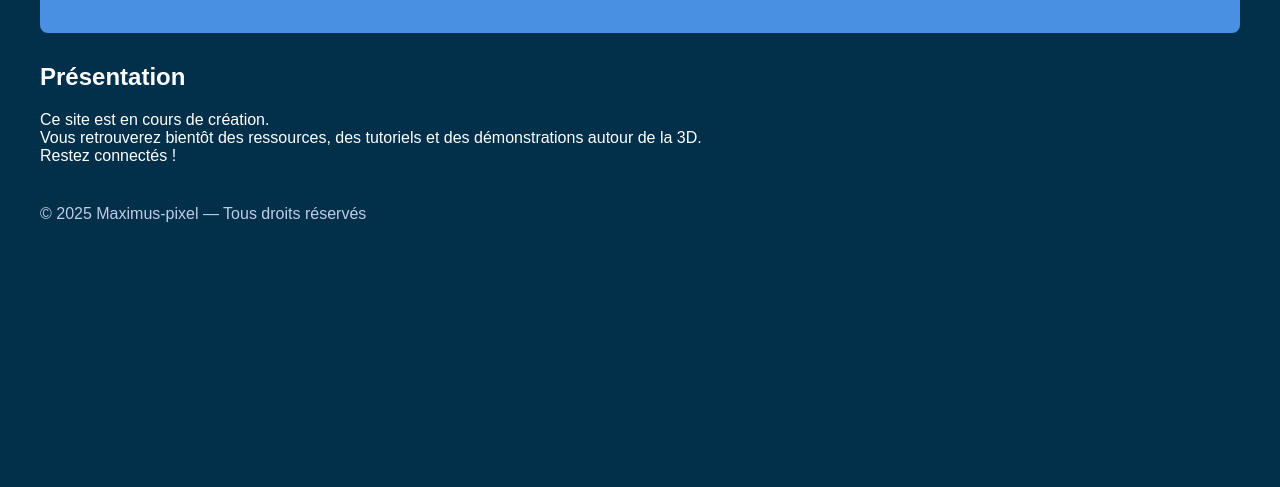
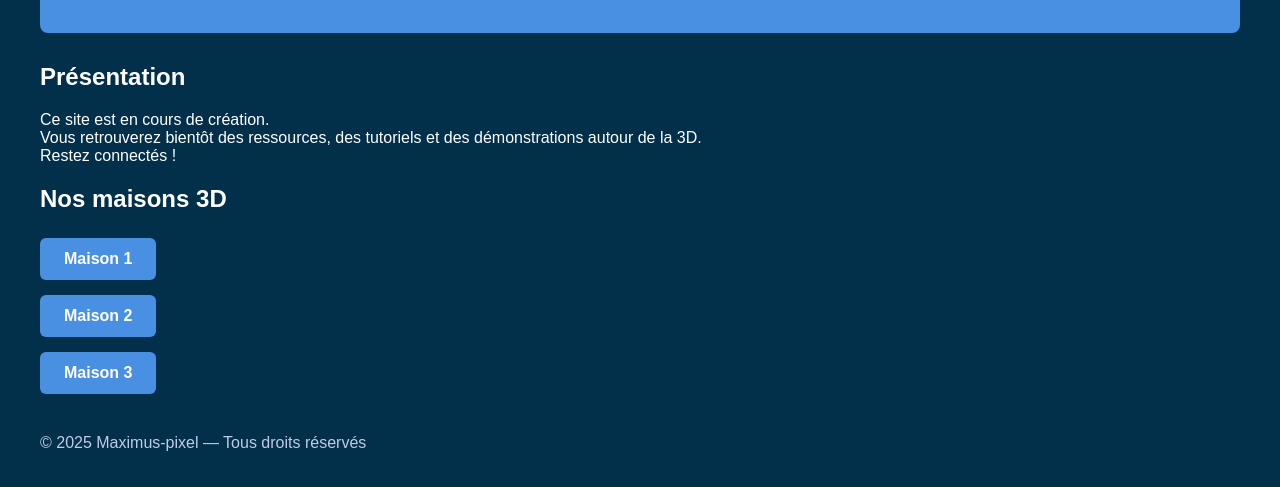
Before and after one commit to Maximus-pixel/3D-usine, a plain HTML site: page index.html in a window 1280 px wide. Shown: the part 161-648 px from the top of the page. Drawn offline with Linux system fonts and the light colour scheme.

Commit message:
Update index.html

```diff
--- a/index.html
+++ b/index.html
@@ -20,6 +20,27 @@
             margin-top: 30px;
             color: #fff; /* Texte blanc pour le contraste */
         }
+        .maisons-list {
+            margin-top: 25px;
+            padding: 0;
+            list-style: none;
+        }
+        .maisons-list li {
+            margin-bottom: 15px;
+        }
+        .maisons-list a {
+            display: inline-block;
+            padding: 12px 24px;
+            background: #4a90e2;
+            color: #fff;
+            border-radius: 6px;
+            text-decoration: none;
+            font-weight: bold;
+            transition: background 0.2s;
+        }
+        .maisons-list a:hover {
+            background: #357abd;
+        }
         footer {
             margin-top: 40px;
             color: #c0cbe7;
@@ -38,6 +59,12 @@
             Vous retrouverez bientôt des ressources, des tutoriels et des démonstrations autour de la 3D.<br>
             Restez connectés !
         </p>
+        <h2>Nos maisons 3D</h2>
+        <ul class="maisons-list">
+            <li><a href="./maison1/">Maison 1</a></li>
+            <li><a href="./maison2/">Maison 2</a></li>
+            <li><a href="./maison3/">Maison 3</a></li>
+        </ul>
     </main>
     <footer>
         &copy; 2025 Maximus-pixel — Tous droits réservés
```
